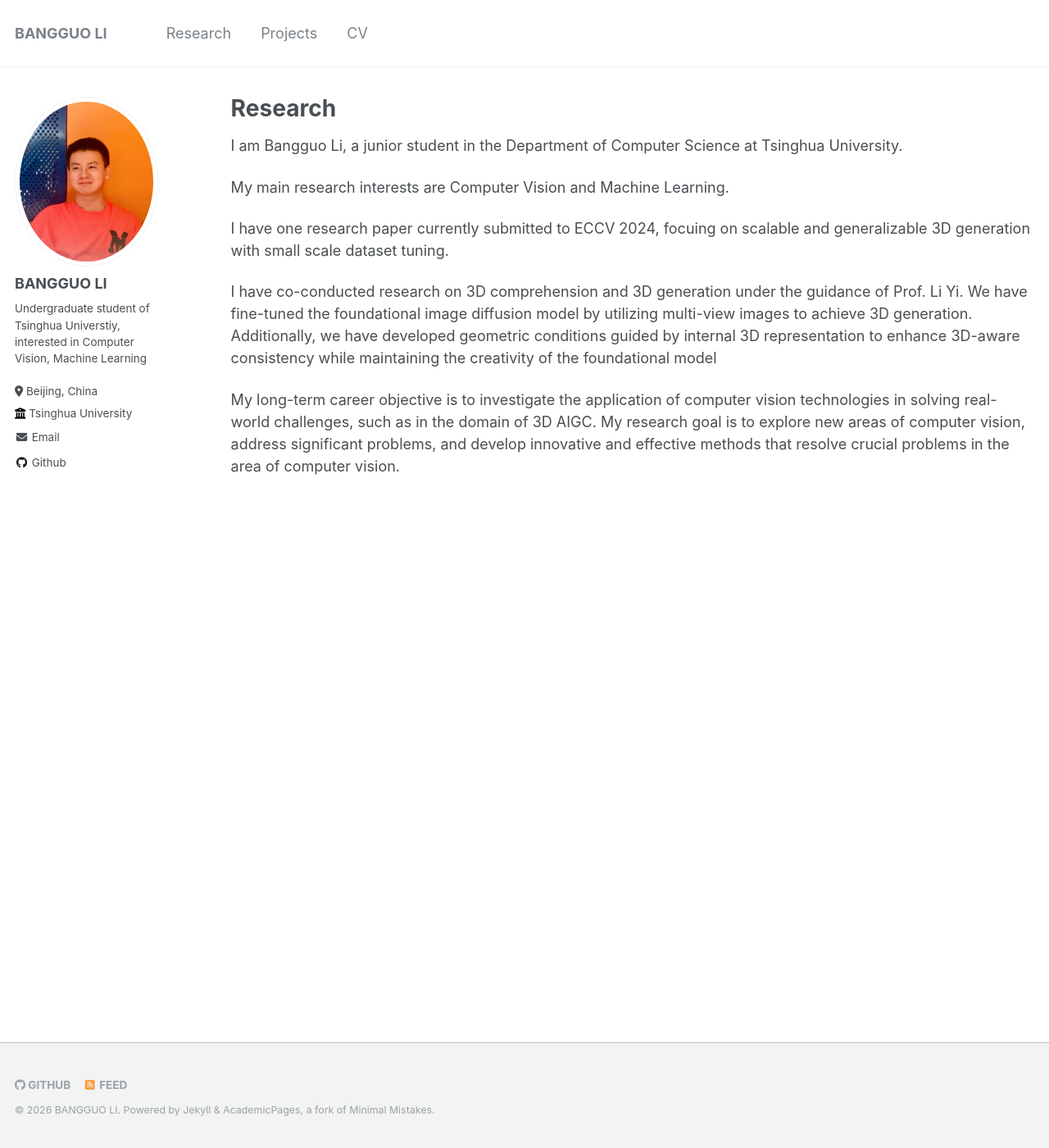
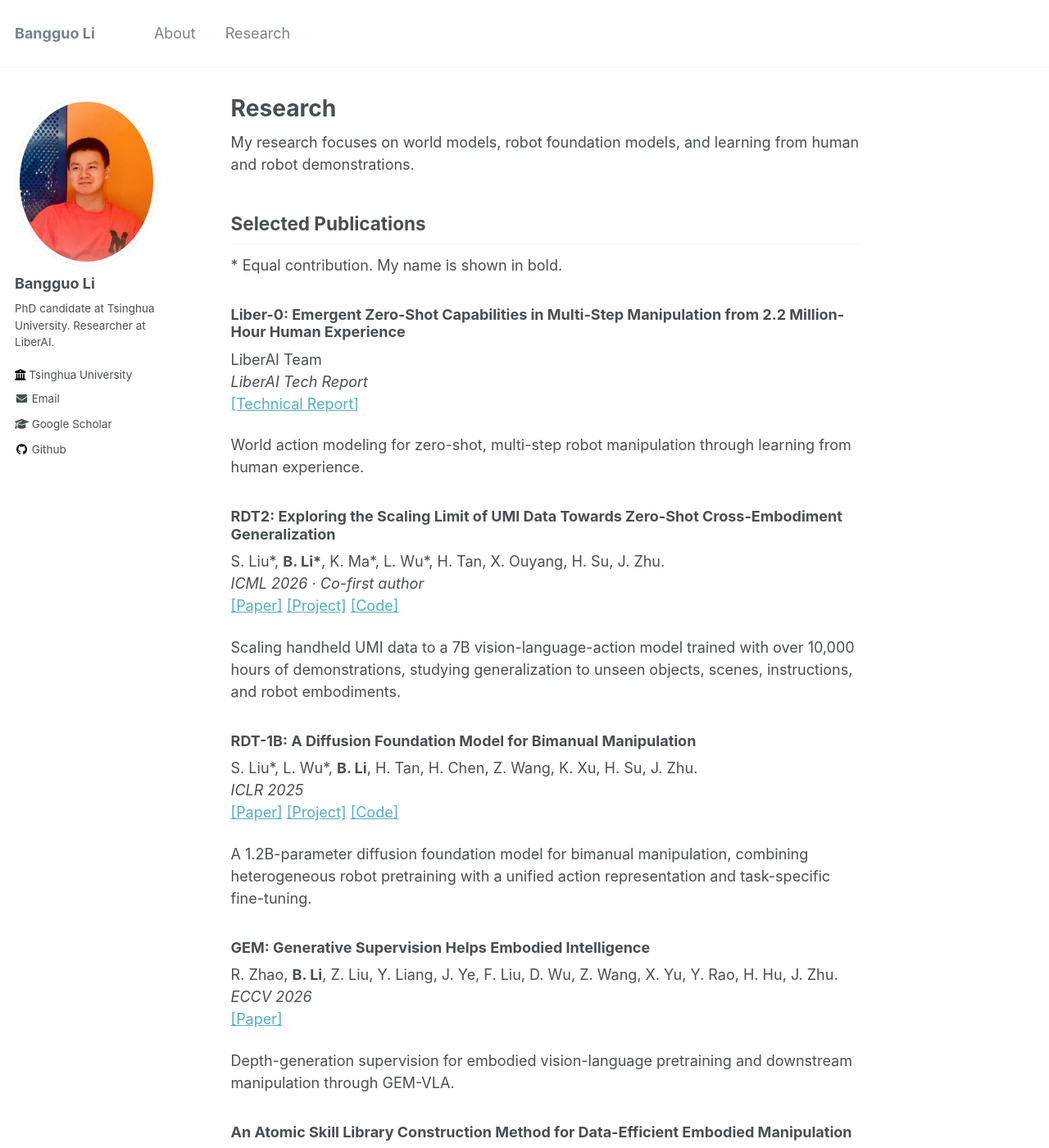
Before and after one commit to LBG21/LBG21, a Jekyll site: the page built from _pages/research.md, in a window 1280 px wide and 1400 px high. Shown: the whole window at 82% size. Built offline with Jekyll 4.4.1, drawn with Linux system fonts in a browser that asks for light colours; some of the changed text lies outside the part shown.

Commit message:
Update academic website with current robotics research

```diff
--- a/_config.yml
+++ b/_config.yml
@@ -7,14 +7,14 @@
 # server process.
 
 # Basic Site Settings
-locale                   : "zh-CN"
-title                    : "BANGGUO LI"
+locale                   : "en-US"
+title                    : "Bangguo Li"
 title_separator          : "-"
-name                     : &name "BANGGUO LI"
-description              : &description "personal description"
+name                     : &name "Bangguo Li"
+description              : &description "Bangguo Li, PhD candidate at Tsinghua University and researcher at LiberAI, working on robot learning and world models."
 url                      : https://lbg21.github.io # the base hostname & protocol for your site e.g. "https://mmistakes.github.io"
-baseurl                  : "" # the subpath of your site, e.g. "/blog"
-repository               : "LBG21/lbg21.github.io"
+baseurl                  : "/LBG21" # the subpath of your site, e.g. "/blog"
+repository               : "LBG21/LBG21"
 
 # Site Author - The following control what appear as part of the author content on the side bar.
 #               If a field is blank the icon and link will not appear, otherwise it will be shown.
@@ -22,17 +22,17 @@ repository               : "LBG21/lbg21.github.io"
 author:
   # Biographic information
   avatar           : "avatar.jpg"
-  name             : "BANGGUO LI"
+  name             : "Bangguo Li"
   pronouns         : # example: "she/her"
-  bio              : "Undergraduate student of Tsinghua Universtiy, interested in Computer Vision, Machine Learning"
-  location         : "Beijing, China"
+  bio              : "PhD candidate at Tsinghua University. Researcher at LiberAI."
+  location         :
   employer         : "Tsinghua University"
   uri              : # URL
-  email            : "lbg21@mail.tsinghua.edu.cn"
+  email            : "lbg21@mails.tsinghua.edu.cn"
 
   # Academic websites
   arxiv            : # URL - Update with the correct link to your profile
-  # googlescholar    : "https://scholar.google.com/citations?user=PS_CX0AAAAAJ"
+  googlescholar    : "https://scholar.google.com/citations?user=1P7T81YAAAAJ&hl=en"
   # impactstory      : # URL
   # orcid            : "http://orcid.org/yourorcidurl"
   # pubmed           : "https://www.ncbi.nlm.nih.gov/pubmed/?term=john+snow"
@@ -135,7 +135,7 @@ social:
 
 # Analytics
 analytics:
-  provider               :  "google-universal" # false (default), "google", "google-universal", "google-analytics-4", "custom"
+  provider               : false # false (default), "google", "google-universal", "google-analytics-4", "custom"
   google:
     tracking_id          :
 
@@ -144,8 +144,27 @@ analytics:
 include:
   - .htaccess
   - _pages
+exclude:
   - files
-exclude:
+  - talkmap
+  - talkmap.ipynb
+  - markdown_generator
+  - WEBSITE.md
+  - docs
+  - _pages/archive-layout-with-content.md
+  - _pages/category-archive.html
+  - _pages/collection-archive.html
+  - _pages/markdown.md
+  - _pages/non-menu-page.md
+  - _pages/page-archive.html
+  - _pages/projects.html
+  - _pages/sitemap.md
+  - _pages/tag-archive.html
+  - _pages/talkmap.html
+  - _pages/talks.html
+  - _pages/teaching.html
+  - _pages/terms.md
+  - _pages/year-archive.html
   - "*.sublime-project"
   - "*.sublime-workspace"
   - .asset-cache
@@ -197,26 +216,7 @@ kramdown:
 
 
 # Collections
-collections:
-  teaching:
-    output: true
-    permalink: /:collection/:path/
-  publications:
-    output: true
-    permalink: /:collection/:path/
-  portfolio:
-    output: true
-    permalink: /:collection/:path/
-  talks:
-    output: true
-    permalink: /:collection/:path/
-  research:
-    output: true
-    permalink: /:collection/:path/
-  projects:
-    output: true
-    permalink: /:collection/:path/
-    date: false
+collections: {}
 
 
 # Defaults
@@ -292,7 +292,7 @@ sass:
 permalink: /:categories/:title/
 # paginate: 5 # amount of posts to show
 # paginate_path: /page:num/
-timezone: America/Los_Angeles # http://en.wikipedia.org/wiki/List_of_tz_database_time_zones
+timezone: Asia/Shanghai # http://en.wikipedia.org/wiki/List_of_tz_database_time_zones
 
 
 # Plugins
--- a/_includes/footer.html
+++ b/_includes/footer.html
@@ -12,12 +12,11 @@
       <li><a href="https://facebook.com/{{ site.facebook.username }}"><i class="fab fa-facebook-square" aria-hidden="true"></i> Facebook</a></li>
     {% endif %}
     {% if site.author.github %}
-      <li><a href="http://github.com/{{ site.author.github }}"><i class="fab fa-github" aria-hidden="true"></i> GitHub</a></li>
+      <li><a href="https://github.com/{{ site.author.github }}"><i class="fab fa-github" aria-hidden="true"></i> GitHub</a></li>
     {% endif %}
     {% if site.author.bitbucket %}
       <li><a href="http://bitbucket.org/{{ site.author.bitbucket }}"><i class="fab fa-bitbucket" aria-hidden="true"></i> Bitbucket</a></li>
     {% endif %}
-    <li><a href="{% if site.atom_feed.path %}{{ site.atom_feed.path }}{% else %}{{ base_path }}/feed.xml{% endif %}"><i class="fa fa-fw fa-rss-square" aria-hidden="true"></i> {{ site.data.ui-text[site.locale].feed_label | default: "Feed" }}</a></li>
   </ul>
 </div>
 
--- a/_includes/head/custom.html
+++ b/_includes/head/custom.html
@@ -17,7 +17,7 @@
 <link rel="icon" type="image/png" href="{{ base_path }}/images/favicon-16x16.png?v=M44lzPylqQ" sizes="16x16">
 <link rel="manifest" href="{{ base_path }}/images/manifest.json?v=M44lzPylqQ">
 <link rel="mask-icon" href="{{ base_path }}/images/safari-pinned-tab.svg?v=M44lzPylqQ" color="#000000">
-<link rel="shortcut icon" href="/images/favicon.ico?v=M44lzPylqQ">
+<link rel="shortcut icon" href="{{ base_path }}/images/favicon.ico?v=M44lzPylqQ">
 <meta name="msapplication-TileColor" content="#000000">
 <meta name="msapplication-TileImage" content="{{ base_path }}/images/mstile-144x144.png?v=M44lzPylqQ">
 <meta name="msapplication-config" content="{{ base_path }}/images/browserconfig.xml?v=M44lzPylqQ">
@@ -25,8 +25,4 @@
 <link rel="stylesheet" href="{{ base_path }}/assets/css/academicons.css"/>
 
 
-<!-- Support for MatJax -->
-<script src="https://polyfill.io/v3/polyfill.min.js?features=es6"></script>
-<script id="MathJax-script" async src="https://cdn.jsdelivr.net/npm/mathjax@3/es5/tex-mml-chtml.js"></script>
-
 <!-- end custom head snippets -->
--- a/_pages/research.md
+++ b/_pages/research.md
@@ -1,17 +1,55 @@
 ---
-layout: archive
+layout: single
 title: "Research"
 permalink: /research/
 author_profile: true
 ---
 
-I am Bangguo Li, a junior student in the Department of Computer Science at Tsinghua University.
+My research focuses on world models, robot foundation models, and learning from human and robot demonstrations.
 
-My main research interests are Computer Vision and Machine Learning.
+## Selected Publications
 
-I have one research paper currently submitted to ECCV 2024, focuing on scalable and generalizable 3D generation with small
-scale dataset tuning.
+\* Equal contribution. My name is shown in bold.
 
-I have co-conducted research on 3D comprehension and 3D generation under the guidance of Prof. Li Yi. We have fine-tuned the foundational image diffusion model by utilizing multi-view images to achieve 3D generation. Additionally, we have developed geometric conditions guided by internal 3D representation to enhance 3D-aware consistency while maintaining the creativity of the foundational model
+### Liber-0: Emergent Zero-Shot Capabilities in Multi-Step Manipulation from 2.2 Million-Hour Human Experience
+{: #liber-0 }
 
-My long-term career objective is to investigate the application of computer vision technologies in solving real-world challenges, such as in the domain of 3D AIGC.  My research goal is to explore new areas of computer vision, address significant problems, and develop innovative and effective methods that resolve crucial problems in the area of computer vision.
+LiberAI Team<br>
+*LiberAI Tech Report*<br>
+[[Technical Report]](https://www.liberai.com/blog/liber0)
+
+World action modeling for zero-shot, multi-step robot manipulation through learning from human experience.
+
+### RDT2: Exploring the Scaling Limit of UMI Data Towards Zero-Shot Cross-Embodiment Generalization
+{: #rdt2 }
+
+S. Liu\*, **B. Li\***, K. Ma\*, L. Wu\*, H. Tan, X. Ouyang, H. Su, J. Zhu.<br>
+*ICML 2026 · Co-first author*<br>
+[[Paper]](https://arxiv.org/abs/2602.03310) [[Project]](https://rdt-robotics.github.io/rdt2/) [[Code]](https://github.com/thu-ml/RDT2)
+
+Scaling handheld UMI data to a 7B vision-language-action model trained with over 10,000 hours of demonstrations, studying generalization to unseen objects, scenes, instructions, and robot embodiments.
+
+### RDT-1B: A Diffusion Foundation Model for Bimanual Manipulation
+{: #rdt-1b }
+
+S. Liu\*, L. Wu\*, **B. Li**, H. Tan, H. Chen, Z. Wang, K. Xu, H. Su, J. Zhu.<br>
+*ICLR 2025*<br>
+[[Paper]](https://arxiv.org/abs/2410.07864) [[Project]](https://rdt-robotics.github.io/rdt-robotics/) [[Code]](https://github.com/thu-ml/RoboticsDiffusionTransformer)
+
+A 1.2B-parameter diffusion foundation model for bimanual manipulation, combining heterogeneous robot pretraining with a unified action representation and task-specific fine-tuning.
+
+### GEM: Generative Supervision Helps Embodied Intelligence
+{: #gem }
+
+R. Zhao, **B. Li**, Z. Liu, Y. Liang, J. Ye, F. Liu, D. Wu, Z. Wang, X. Yu, Y. Rao, H. Hu, J. Zhu.<br>
+*ECCV 2026*<br>
+[[Paper]](https://arxiv.org/abs/2605.28548)
+
+Depth-generation supervision for embodied vision-language pretraining and downstream manipulation through GEM-VLA.
+
+### An Atomic Skill Library Construction Method for Data-Efficient Embodied Manipulation
+{: #atomic-skills }
+
+D. Li, B. Peng, C. Li, N. Qiao, Q. Zheng, L. Sun, Y. Qin, **B. Li**, et al.<br>
+*arXiv preprint, 2025*<br>
+[[Paper]](https://arxiv.org/abs/2501.15068)
```
Also changed, not shown: WEBSITE.md (added, +21 -0 lines), _data/navigation.yml (+2 -25 lines), _pages/about.md (+6 -4 lines).
